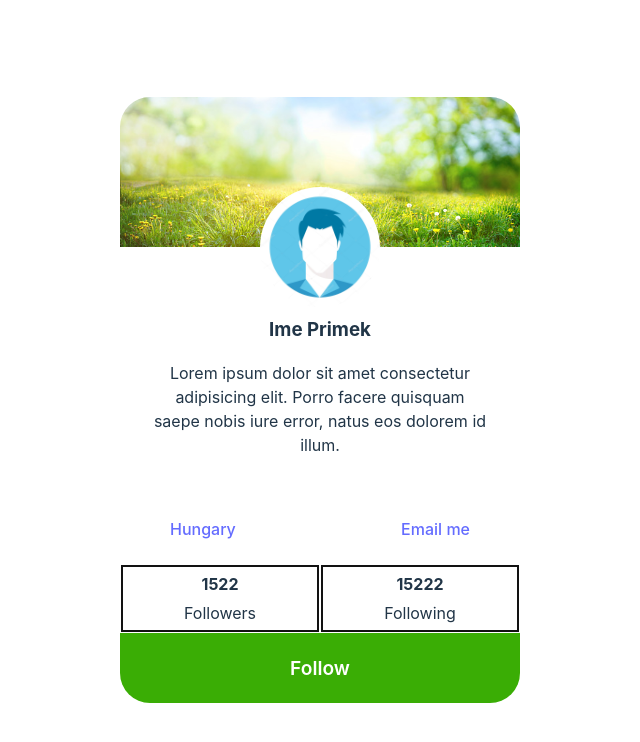
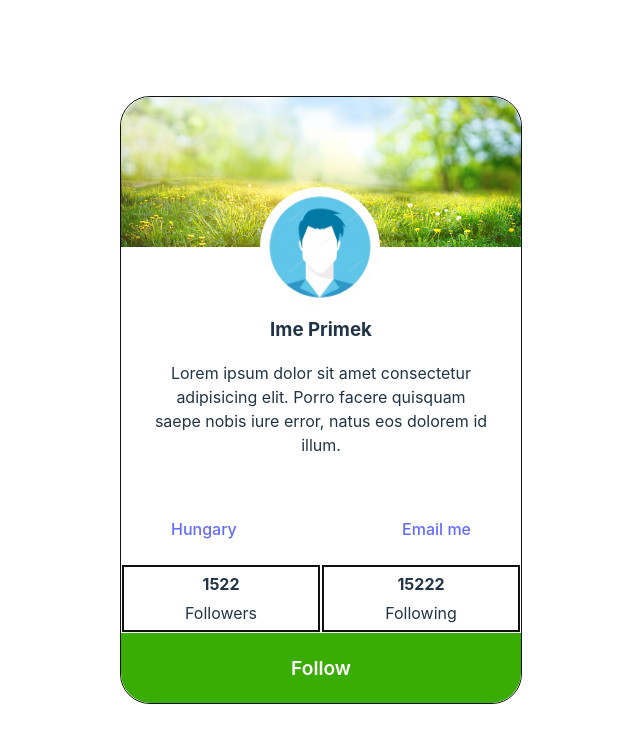
Before and after one commit to DomenJ2003/project1, a React (Vite) app: page / in a window 1280 px wide. Shown: the top 742 px of the page, without its empty margins (320-960 px from the left). Built offline with nearby package versions, Linux system fonts and the light colour scheme.

Commit message:
končna verzija 16.8.2022

```diff
--- a/src/Card.css
+++ b/src/Card.css
@@ -4,6 +4,8 @@
 }
 .Card{
   min-width: 400px;
+  border: 1px solid #131313;
+  border-radius: 30px;
 }
 
 .okvirSlike{
```
